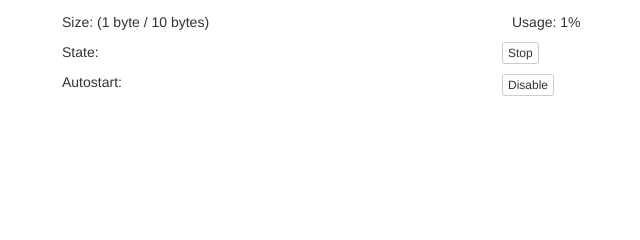
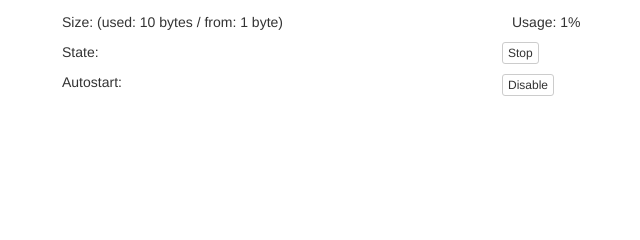
Before and after one commit to AliasRK/WebVirtCloud-B7, a Django app: template storages/templates/storage.html in a window 1280 px wide. Shown: the part 319-559 px from the top of the page, without its empty margins (153-793 px from the left). Run offline with Django 3.2, Linux system fonts and the light colour scheme; the template is opened without the code that fills it: most values are stand-ins (such as "Sample title", 1, 10 or a date in 2020); some libraries are stand-ins or nearby versions.

Commit message:
changes in single storage used/total size display order

```diff
--- a/storages/templates/storage.html
+++ b/storages/templates/storage.html
@@ -40,7 +40,7 @@
                     <p>{% trans "Pool type:" %}</p>
                     <p>{% trans "Pool path:" %}</p>
                     <p>{% trans "Pool status:" %}</p>
-                    <p>{% trans "Size:" %} ({{ size|filesizeformat }} / {{ used|filesizeformat }})</p>
+                    <p>{% trans "Size:" %} (used: {{ used|filesizeformat }} / from: {{ size|filesizeformat }})</p>
                     <p>{% trans "State:" %}</p>
                     <p>{% trans "Autostart:" %}</p>
                 </div>
```
